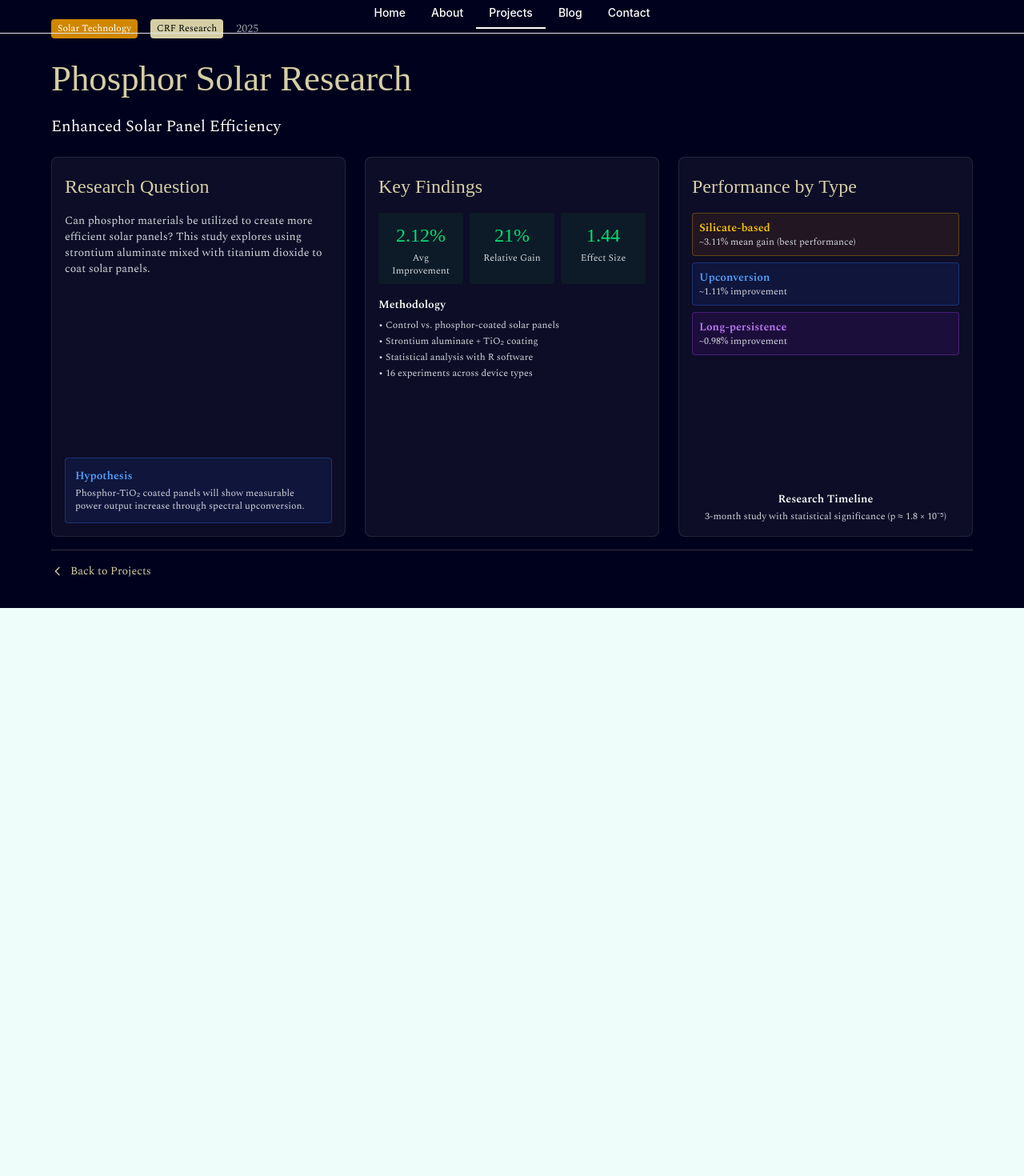
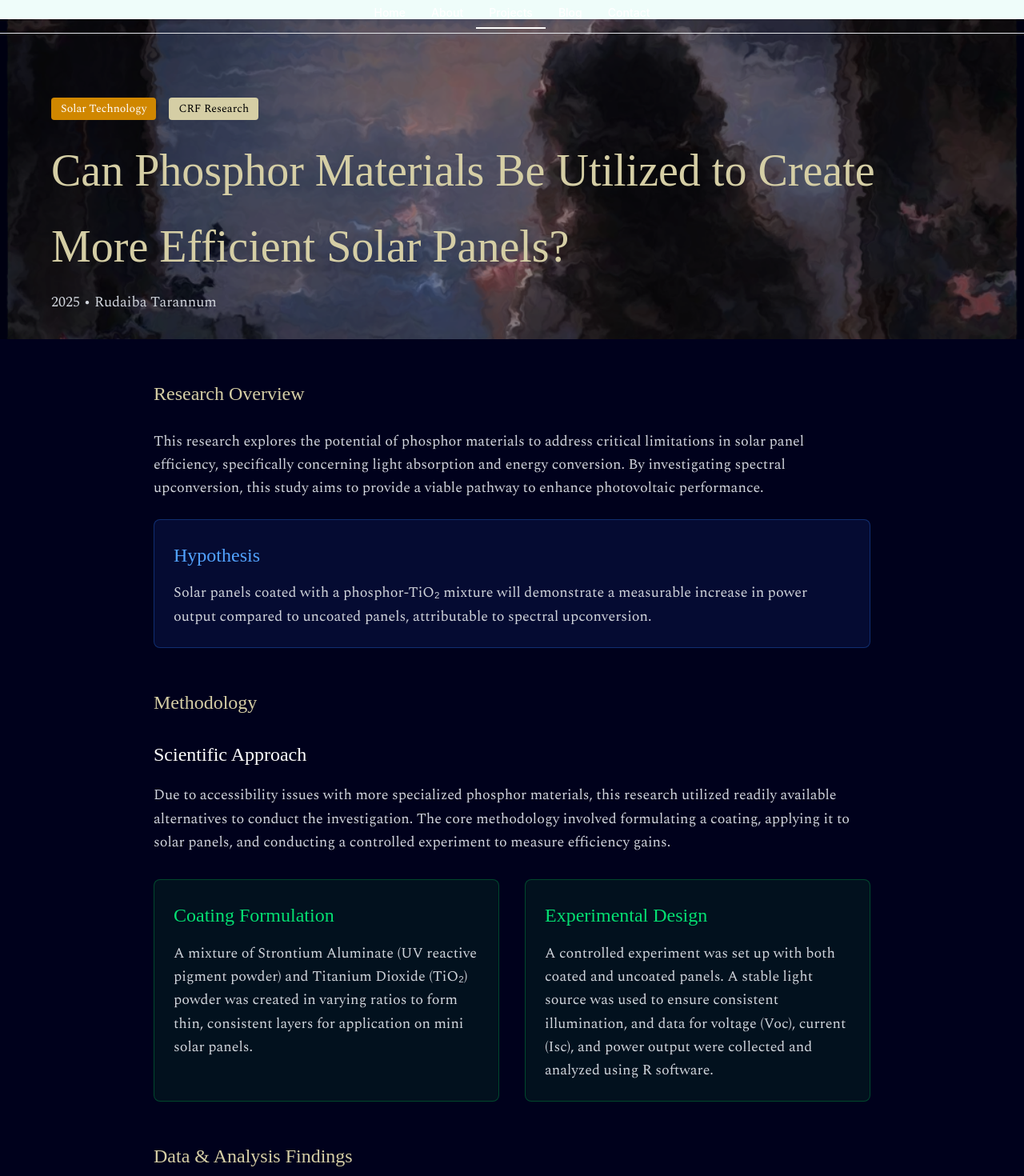
Before and after one commit to SAKETH11111/portfolio, a Next.js app: page /projects/phosphor-solar in a window 1280 px wide. Shown: the part 40-1510 px from the top of the page at 80% size. Before the commit the page ends 800 px from the top, so only its background shows below. Built offline with nearby package versions, Linux system fonts and the light colour scheme; a web font is replaced by a local one.

Commit message:
refactor: update Phosphor Solar project page with enhanced content structure, improved titles and descriptions, and new visual elements; implement detailed sections for research methodology, findings, and conclusions to improve clarity and user engagement

```diff
--- a/src/app/projects/page.tsx
+++ b/src/app/projects/page.tsx
@@ -20,7 +20,7 @@ export default function Projects() {
     },
     {
       id: 'microsoft-pcm',
-      title: "Microsoft PCM Challenge",
+      title: "Microsoft Winter Spring Challenge",
       subtitle: "Data Center Cooling Solution",
       image: "/images/hero-background.png",
       description: "Phase Change Materials for improving energy efficiency in Microsoft data centers",
@@ -32,11 +32,11 @@ export default function Projects() {
       id: 'phosphor-solar',
       title: "Phosphor Solar Research",
       subtitle: "Enhanced Solar Panel Efficiency",
-      image: "/images/hero-background.png",
-      description: "Research on utilizing phosphor materials to create more efficient solar panels",
+      image: "/images/solar-banner.jpg",
+      description: "A comprehensive research investigation into spectral conversion using phosphor materials for enhanced photovoltaic performance.",
       tag: "Solar Technology",
       date: "2025",
-      status: "TKS Research"
+      status: "CRF Research"
     },
   ];
 
--- a/src/app/projects/phosphor-solar/page.tsx
+++ b/src/app/projects/phosphor-solar/page.tsx
@@ -4,8 +4,8 @@ import Link from 'next/link';
 import { Metadata } from 'next';
 
 export const metadata: Metadata = {
-  title: "Phosphor Solar Research - Enhanced Efficiency | Rudaiba",
-  description: "Research on utilizing phosphor materials to create more efficient solar panels - CRF Research project by Rudaiba",
+  title: "Phosphor Solar Research | Rudaiba",
+  description: "A comprehensive research investigation into creating more efficient solar panels using phosphor materials. CRF Research project by Rudaiba Tarannum.",
   icons: {
     icon: '/images/png-png-urbanbrush-1733.jpg',
     shortcut: '/images/png-png-urbanbrush-1733.jpg',
@@ -13,122 +13,135 @@ export const metadata: Metadata = {
   },
 };
 
+const Section: React.FC<{ title: string; children: React.ReactNode }> = ({ title, children }) => (
+  <section className="mb-12">
+    <h2 className="text-[#D5CEA5] font-zen-antique text-3xl md:text-4xl mb-6">{title}</h2>
+    <div className="space-y-6 text-gray-300 font-spectral text-lg leading-relaxed">
+      {children}
+    </div>
+  </section>
+);
+
+const SubSection: React.FC<{ title: string; children: React.ReactNode; className?: string }> = ({ title, children, className }) => (
+    <div className={`mt-6 ${className}`}>
+        <h3 className="text-white font-zen-antique text-2xl md:text-3xl mb-4">{title}</h3>
+        <div className="space-y-4 text-gray-300 font-spectral leading-relaxed">
+            {children}
+        </div>
+    </div>
+);
+
+const InfoBox: React.FC<{ title: string; children: React.ReactNode; variant?: 'blue' | 'green' | 'red' | 'yellow' }> = ({ title, children, variant = 'blue' }) => {
+    const variants = {
+        blue: 'bg-blue-900/20 border-blue-500/30 text-blue-400',
+        green: 'bg-green-900/20 border-green-500/30 text-green-400',
+        red: 'bg-red-900/20 border-red-500/30 text-red-400',
+        yellow: 'bg-yellow-900/20 border-yellow-500/30 text-yellow-400'
+    }
+    return (
+        <div className={`p-6 rounded-lg border ${variants[variant]}`}>
+            <h4 className={`font-zen-antique text-lg mb-3 ${variants[variant].split(' ')[2]}`}>{title}</h4>
+            <div className="text-gray-300 font-spectral">{children}</div>
+        </div>
+    );
+};
+
 export default function PhosphorSolarProject() {
   return (
-    <div className="h-screen bg-[#00011C] text-white overflow-hidden">
+    <div className="min-h-screen bg-[#00011C] text-white">
       <SubstackNavigation currentPage="projects" textColor="text-white" />
 
-      {/* Main Content - Single Screen Layout */}
-      <div className="h-full pt-16 px-8 md:px-16 pb-8">
-        <div className="h-full flex flex-col">
+      <div className="relative w-full h-[40vh] md:h-[50vh] mt-16">
+        <Image
+          src="/images/hero-background.png"
+          alt="Phosphor Solar Research"
+          fill
+          className="object-cover"
+        />
+        <div className="absolute inset-0 bg-black/40" />
 
-          {/* Header Section */}
-          <div className="mb-6">
-            <div className="flex items-center gap-4 mb-3">
-              <span className="bg-yellow-600 text-white px-2 py-1 text-xs font-spectral rounded">
+        <div className="absolute inset-0 flex items-end">
+          <div className="px-8 md:px-16 pb-8">
+            <div className="flex items-center gap-4 mb-4">
+              <span className="bg-yellow-600 text-white px-3 py-1 text-sm font-spectral rounded">
                 Solar Technology
               </span>
-              <span className="bg-[#D5CEA5] text-black px-2 py-1 text-xs font-spectral rounded">
+              <span className="bg-[#D5CEA5] text-black px-3 py-1 text-sm font-spectral rounded">
                 CRF Research
               </span>
-              <span className="text-gray-400 font-spectral text-sm">2025</span>
             </div>
             <h1
               className="text-[#D5CEA5] font-zen-antique leading-tight mb-2"
-              style={{ fontSize: 'clamp(1.8rem, 4vw, 2.8rem)' }}
+              style={{ fontSize: 'clamp(2.5rem, 5vw, 3.5rem)' }}
             >
-              Phosphor Solar Research
+              Can Phosphor Materials Be Utilized to Create More Efficient Solar Panels?
             </h1>
-            <p className="text-white font-spectral text-lg md:text-xl">
-              Enhanced Solar Panel Efficiency
+            <p className="text-gray-300 font-spectral text-lg mt-2">
+              2025 • Rudaiba Tarannum
             </p>
           </div>
+        </div>
+      </div>
 
-          {/* Content Grid */}
-          <div className="flex-1 grid grid-cols-1 lg:grid-cols-3 gap-6 overflow-hidden">
+      <div className="px-8 md:px-16 py-12">
+        <div className="max-w-4xl mx-auto">
 
-            {/* Left Column - Research Overview */}
-            <div className="bg-white/5 p-4 rounded-lg border border-white/10 flex flex-col">
-              <h3 className="text-[#D5CEA5] font-zen-antique text-lg mb-3">
-                Research Question
-              </h3>
-              <p className="text-gray-300 font-spectral text-sm mb-4 flex-1">
-                Can phosphor materials be utilized to create more efficient solar panels? This study explores using strontium aluminate mixed with titanium dioxide to coat solar panels.
-              </p>
+          <Section title="Research Overview">
+            <p>This research explores the potential of phosphor materials to address critical limitations in solar panel efficiency, specifically concerning light absorption and energy conversion. By investigating spectral upconversion, this study aims to provide a viable pathway to enhance photovoltaic performance.</p>
+            <InfoBox title="Hypothesis" variant="blue">
+              <p>Solar panels coated with a phosphor-TiO₂ mixture will demonstrate a measurable increase in power output compared to uncoated panels, attributable to spectral upconversion.</p>
+            </InfoBox>
+          </Section>
 
-              <div className="bg-blue-900/20 p-3 rounded border border-blue-500/30">
-                <h4 className="text-blue-400 font-spectral font-bold text-sm mb-1">Hypothesis</h4>
-                <p className="text-gray-300 font-spectral text-xs">
-                  Phosphor-TiO₂ coated panels will show measurable power output increase through spectral upconversion.
-                </p>
-              </div>
+          <Section title="Methodology">
+            <SubSection title="Scientific Approach">
+              <p>Due to accessibility issues with more specialized phosphor materials, this research utilized readily available alternatives to conduct the investigation. The core methodology involved formulating a coating, applying it to solar panels, and conducting a controlled experiment to measure efficiency gains.</p>
+            </SubSection>
+            <div className="grid md:grid-cols-2 gap-8 my-8">
+                <InfoBox title="Coating Formulation" variant="green">
+                  <p>A mixture of Strontium Aluminate (UV reactive pigment powder) and Titanium Dioxide (TiO₂) powder was created in varying ratios to form thin, consistent layers for application on mini solar panels.</p>
+                </InfoBox>
+                <InfoBox title="Experimental Design" variant="green">
+                    <p>A controlled experiment was set up with both coated and uncoated panels. A stable light source was used to ensure consistent illumination, and data for voltage (Voc), current (Isc), and power output were collected and analyzed using R software.</p>
+                </InfoBox>
             </div>
+          </Section>
 
-            {/* Middle Column - Methodology & Results */}
-            <div className="bg-white/5 p-4 rounded-lg border border-white/10 flex flex-col">
-              <h3 className="text-[#D5CEA5] font-zen-antique text-lg mb-3">
-                Key Findings
-              </h3>
+          <Section title="Data & Analysis Findings">
+              <SubSection title="Data Inventory & Cleaning">
+                  <p>The research relied on two primary datasets due to the niche nature of the field: a comprehensive dataset on spectral converters (LSC_KPI2023) and an optical property dataset of inorganic phosphors (IPOP-dataset). Data cleaning was performed in R using `readxl` and `dplyr` to prepare the data for analysis, which involved separating devices into phosphor-doped and non-doped categories.</p>
+              </SubSection>
 
-              <div className="grid grid-cols-3 gap-2 mb-4">
-                <div className="text-center bg-green-900/20 p-2 rounded">
-                  <div className="text-lg font-zen-antique text-green-400">2.12%</div>
-                  <div className="text-xs text-gray-300 font-spectral">Avg Improvement</div>
-                </div>
-                <div className="text-center bg-green-900/20 p-2 rounded">
-                  <div className="text-lg font-zen-antique text-green-400">21%</div>
-                  <div className="text-xs text-gray-300 font-spectral">Relative Gain</div>
-                </div>
-                <div className="text-center bg-green-900/20 p-2 rounded">
-                  <div className="text-lg font-zen-antique text-green-400">1.44</div>
-                  <div className="text-xs text-gray-300 font-spectral">Effect Size</div>
-                </div>
-              </div>
+              <SubSection title="Analysis of Top-Performing Phosphors">
+                  <p>An analysis was conducted to identify the top 10 phosphors across three key metrics: T50 (Lifespan), EQE (External Quantum Efficiency), and IQE (Internal Quantum Efficiency). The analysis revealed no single phosphor that ranked in the top 10 across all three categories, or even in two of the three. However, expanding the analysis to the top 20 revealed five key overlaps:</p>
+                  <InfoBox title="Key Overlaps in Top 20" variant="yellow">
+                      <ul className="list-disc pl-5 space-y-2">
+                          <li><strong>T50 & IQE Overlap:</strong> Found robust candidates like "Rb2PO8MoEu1" and "Ba3P2O8Eu1" that are ideal for high-durability applications.</li>
+                          <li><strong>T50 & EQE Overlap:</strong> Identified "KMg4P3O12Li0.025Eu0.02" as a rare candidate with excellent overall light emission, making it a strong contender for applications valuing brightness.</li>
+                          <li><strong>IQE & EQE Overlap:</strong> No overlap found.</li>
+                      </ul>
+                  </InfoBox>
+              </SubSection>
+          </Section>
 
-              <h4 className="text-white font-spectral font-bold text-sm mb-2">Methodology</h4>
-              <ul className="text-gray-300 font-spectral text-xs space-y-1 flex-1">
-                <li>• Control vs. phosphor-coated solar panels</li>
-                <li>• Strontium aluminate + TiO₂ coating</li>
-                <li>• Statistical analysis with R software</li>
-                <li>• 16 experiments across device types</li>
-              </ul>
+          <Section title="Results & Conclusion">
+            <p>The statistical analysis of 16 experiments from diverse devices shows that, on average, phosphor integration increased Power Conversion Efficiency (PCE) by <strong>2.12% absolute</strong>, corresponding to a <strong>21% relative gain</strong>. The paired t-test confirmed a significant positive effect (p ≪ 0.01) with a large practical impact (Cohen’s d = 1.44).</p>
+            <div className="grid md:grid-cols-3 gap-6 my-8">
+                 <InfoBox title="Avg. Improvement" variant="green"><p className="text-3xl">2.12%</p></InfoBox>
+                 <InfoBox title="Relative Gain" variant="green"><p className="text-3xl">21%</p></InfoBox>
+                 <InfoBox title="Effect Size" variant="green"><p className="text-3xl">1.44</p></InfoBox>
             </div>
+             <SubSection title="Final Conclusion">
+                <p>Silicate-based downshifting phosphors produced the largest enhancements, while upconversion phosphors offered more modest improvements. While gains vary, the statistical evidence overwhelmingly supports the hypothesis that phosphor materials enhance photovoltaic performance. This research provides a data-driven foundation for future explorations into this promising field of study.</p>
+             </SubSection>
+          </Section>
 
-            {/* Right Column - Performance & Timeline */}
-            <div className="bg-white/5 p-4 rounded-lg border border-white/10 flex flex-col">
-              <h3 className="text-[#D5CEA5] font-zen-antique text-lg mb-3">
-                Performance by Type
-              </h3>
-
-              <div className="space-y-2 mb-4 flex-1">
-                <div className="bg-yellow-900/20 p-2 rounded border border-yellow-500/30">
-                  <h4 className="text-yellow-400 font-spectral font-bold text-sm">Silicate-based</h4>
-                  <p className="text-gray-300 font-spectral text-xs">~3.11% mean gain (best performance)</p>
-                </div>
-                <div className="bg-blue-900/20 p-2 rounded border border-blue-500/30">
-                  <h4 className="text-blue-400 font-spectral font-bold text-sm">Upconversion</h4>
-                  <p className="text-gray-300 font-spectral text-xs">~1.11% improvement</p>
-                </div>
-                <div className="bg-purple-900/20 p-2 rounded border border-purple-500/30">
-                  <h4 className="text-purple-400 font-spectral font-bold text-sm">Long-persistence</h4>
-                  <p className="text-gray-300 font-spectral text-xs">~0.98% improvement</p>
-                </div>
-              </div>
-
-              <div className="text-center">
-                <h4 className="text-white font-spectral font-bold text-sm mb-1">Research Timeline</h4>
-                <p className="text-gray-300 font-spectral text-xs">3-month study with statistical significance (p ≈ 1.8 × 10⁻⁵)</p>
-              </div>
-            </div>
-          </div>
-
-          {/* Bottom Navigation */}
-          <div className="pt-4 border-t border-white/20 mt-4">
+          <div className="pt-8 border-t border-white/20">
             <Link
               href="/projects"
-              className="inline-flex items-center text-[#D5CEA5] font-spectral text-sm hover:text-white transition-colors"
+              className="inline-flex items-center text-[#D5CEA5] font-spectral text-lg hover:text-white transition-colors"
             >
-              <svg className="w-4 h-4 mr-2" fill="none" stroke="currentColor" viewBox="0 0 24 24">
+              <svg className="w-5 h-5 mr-2" fill="none" stroke="currentColor" viewBox="0 0 24 24">
                 <path strokeLinecap="round" strokeLinejoin="round" strokeWidth={2} d="M15 19l-7-7 7-7" />
               </svg>
               Back to Projects
```
